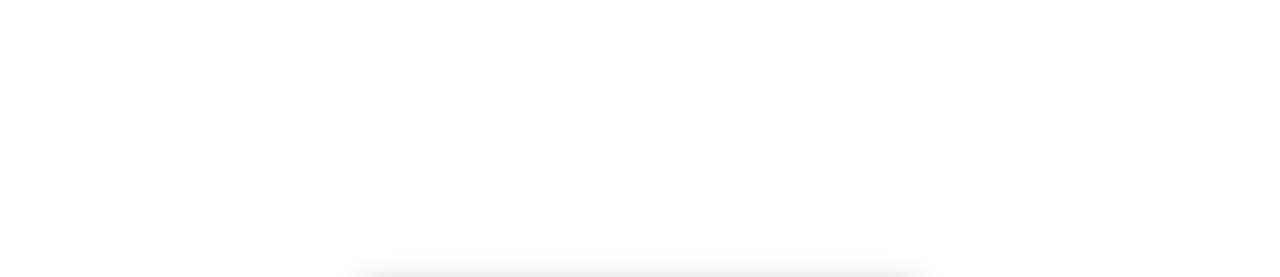
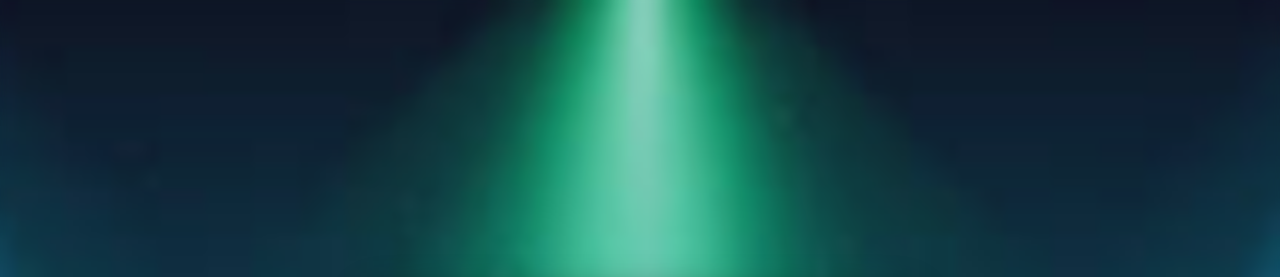
Before and after one commit to mosatog1/mosatportfolio, a plain HTML site: page index.html in a window 1280 px wide. Shown: the top 277 px of the page. Drawn offline with Linux system fonts and the light colour scheme; files whose address does not match are found by name.

Commit message:
Update style.css

```diff
--- a/style.css
+++ b/style.css
@@ -7,7 +7,7 @@
 
 body {
   font-family: 'Poppins', sans-serif;
-  background: url('../images/background5.jpg') no-repeat center center/cover;
+  background: url('/background5.jpg') no-repeat center center/cover;
   color: #fff;
   backdrop-filter: blur(3px);
   min-height: 100vh;
```
